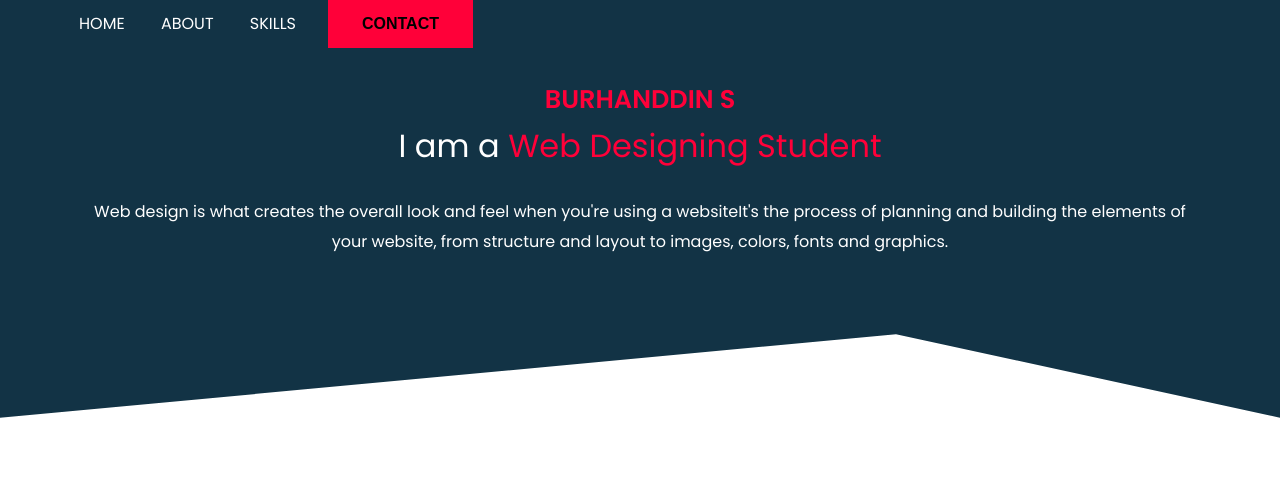
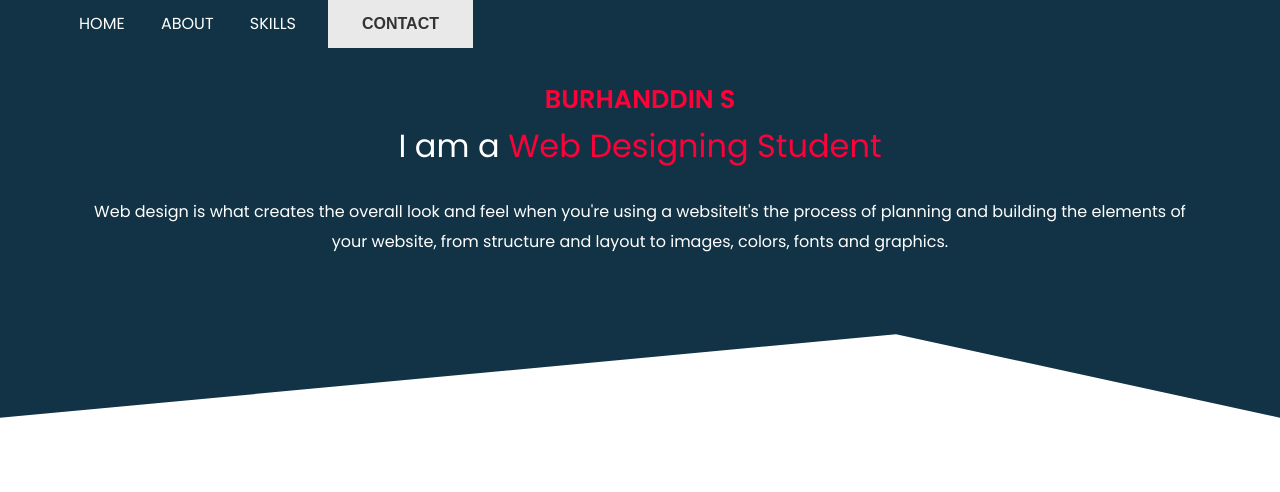
Before and after one commit to Bsadli/Bsadli.github.io, a plain HTML site: page index.html in a window 1280 px wide. Shown: the top 492 px of the page. Drawn offline with Linux system fonts and the light colour scheme.

Commit message:
a change in color and margins

```diff
--- a/css/style.css
+++ b/css/style.css
@@ -130,6 +130,7 @@ section.work{
 .skills-container{
     row-gap:2rem;
     text-align:center;
+    margin: 1rem;
 
 }
 .skills_subtitle{
--- a/css/utilities.css
+++ b/css/utilities.css
@@ -18,11 +18,11 @@
     transition: all .3s ease;
 }
 .btn-primary{
-    background: var(--primary);
-    color:var(--secondary);
+    background: var(--light);
+    color:var(--ternary);
 }
 .btn-primary:hover{
-    background: transparent;
-    border-color: var(--primary);
+    background: var(--ternary);
+    color:var(--light);
 
 }
```
